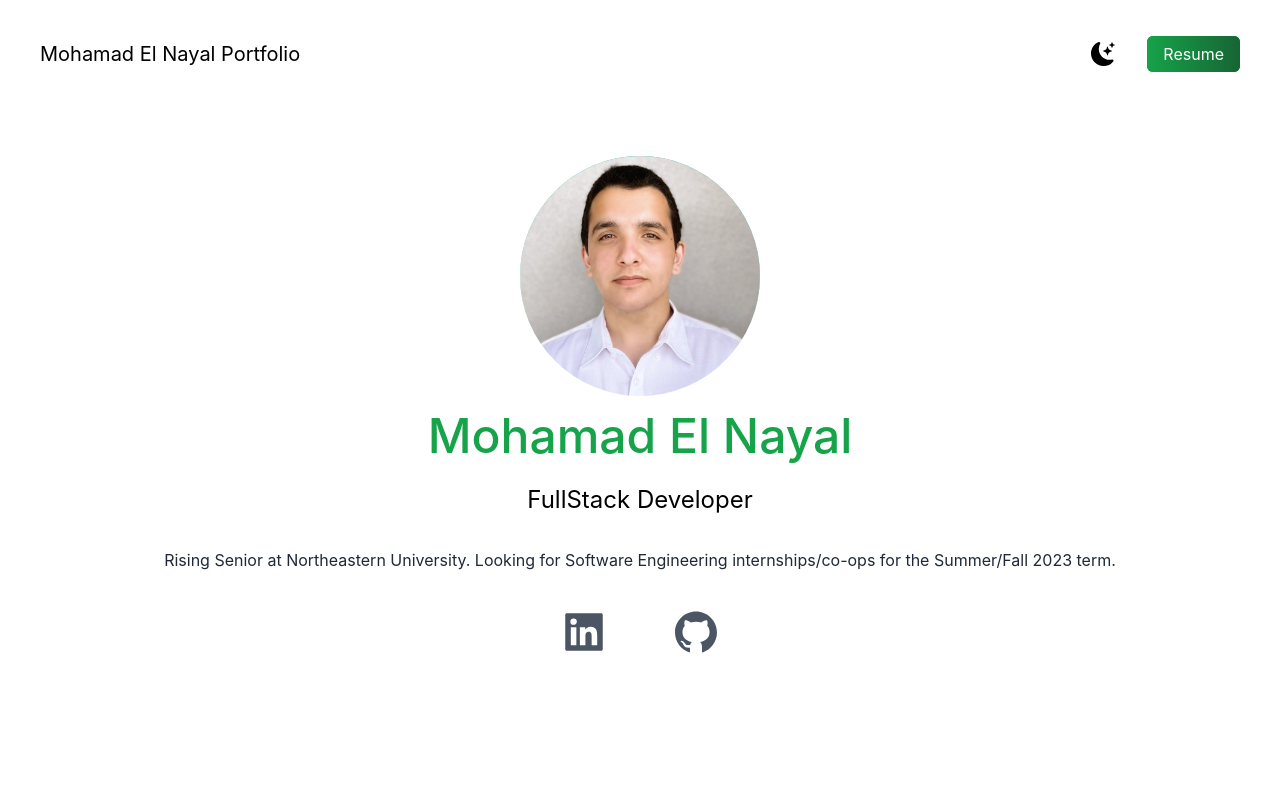
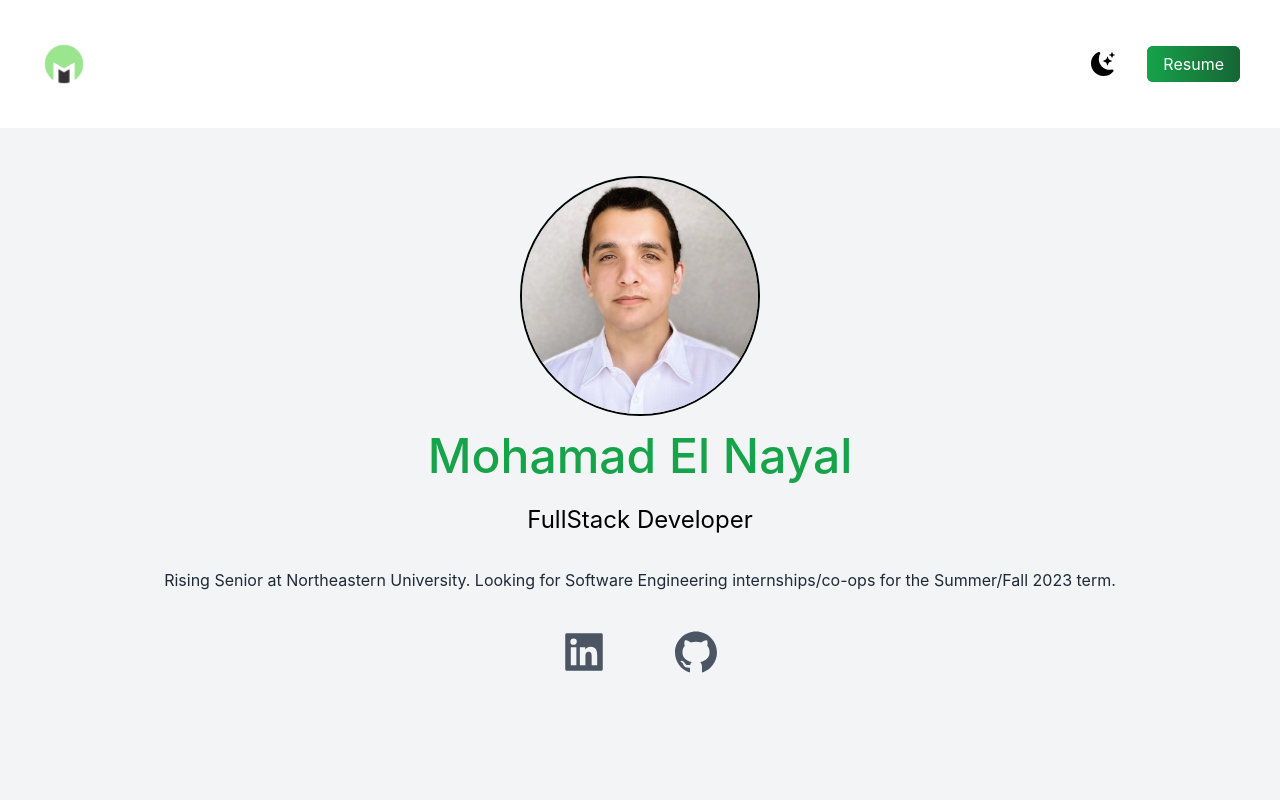
Before and after one commit to attanyl/attanyl.github.io, a Next.js app: page / in a window 1280 px wide. Shown: the top 800 px of the page. Built offline with nearby package versions, Linux system fonts and the light colour scheme.

Commit message:
added sticky navbar

```diff
--- a/src/pages/index.tsx
+++ b/src/pages/index.tsx
@@ -10,6 +10,7 @@ import safewalk from '../../public/safewalk.png'
 import travelers from '../../public/travelers.png'
 import gentuity from '../../public/gentuity.png'
 import Mohamad from '../../public/ElNayal_Mohamad.jpg'
+import logo from '../../public/logo.png'
 const inter = Inter({ subsets: ['latin'] })
 
 export default function Home() {
@@ -18,13 +19,13 @@ export default function Home() {
       <Head>
         <title>Mohamad El Nayal</title>
         <meta name="description" content="Personal Website for Mohamad El Nayal" />
-        <meta name="viewport" content="width=device-width, initial-scale=1" />
-        <link rel="icon" href="/favicon.ico" />
+        <meta name="viewport" content="width=device-width, initial-scale=1.0" />
+        <link rel="icon" href="../../public/logo.png" />
       </Head>
-      <main className="px-10 bg-gradient-to-bl from-white">
+      <main className="bg-gray-100">
         <section className='min-h-screen'>
-          <nav className='py-10 mb-12 flex justify-between'>
-            <h1 className='text-xl font-burtons'>Mohamad El Nayal Portfolio</h1>
+          <nav className='py-10 px-10 mb-12 flex justify-between sticky top-0 z-50 bg-white'>
+            <Image src={logo} alt="" className='w-12'/>
             <ul className='flex items-center'>
               <li>
                 <BsFillMoonStarsFill className='cursor-pointer text-2xl' />
@@ -34,9 +35,9 @@ export default function Home() {
               </li>
             </ul>
           </nav>
-          <div className='text-center'>
-            <div className='relative mx-auto bg-gradient-to-b from-teal-500 rounded-full w-60 h-60 overflow-hidden'>
-              <Image src={Mohamad} layout="fill" objectFit='cover' alt="profilepic" />
+          <div className='text-center border-10 border-black'>
+            <div className='relative mx-auto bg-gradient-to-b from-teal-500 rounded-full w-60 h-60 overflow-hidden border-solid border-2 border-black'>
+              <Image src={Mohamad} layout="fill" objectFit='cover' alt="profilepic"/>
             </div>
             <h2 className='text-5xl py-4 text-green-600 font-medium'>Mohamad El Nayal</h2>
             <h3 className='text-2xl py-2'>FullStack Developer</h3>
```
Also changed, not shown: public/logo.png (added).
